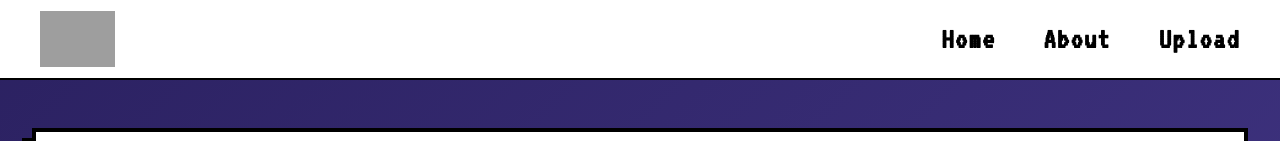
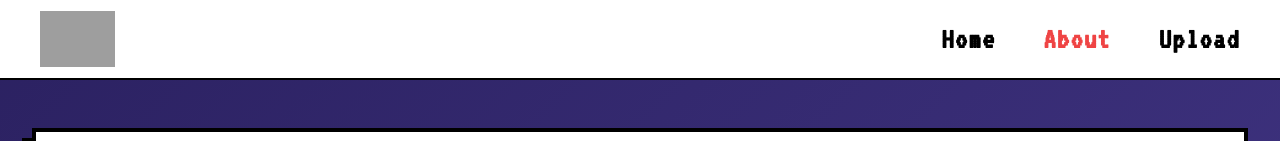
Before and after one commit to jainaryan04/devjams-unfakeable, a React (Create React App) app: page /about in a window 1280 px wide. Shown: the top 141 px of the page. Built offline with nearby package versions, Linux system fonts and the light colour scheme; grey boxes are pictures that could not be loaded.

Commit message:
enhance: navbar ui

```diff
--- a/src/components/Navbar.js
+++ b/src/components/Navbar.js
@@ -1,33 +1,47 @@
 import { useState } from "react";
-import { Link } from "react-router-dom"; // Import Link from react-router-dom
+import { Link, useLocation } from "react-router-dom"; // Import useLocation from react-router-dom
 
 export default function Navbar({ loginAction, text }) {
   const [isMenuOpen, setIsMenuOpen] = useState(false);
+  const location = useLocation(); // Get the current path
 
   const toggleMenu = () => {
     setIsMenuOpen(!isMenuOpen);
   };
 
+  const isActive = (path) => location.pathname === path; // Function to check if the current path matches the link
+
   return (
-    <nav className="absolute flex items-center justify-between bg-white border-b-2 border-black h-[8vh] lg:h-[10vh] px-2 lg:px-10 w-full font-pixeboy z-[1000] font-vt323">
+    <nav className="fixed flex items-center justify-between bg-white border-b-2 border-black h-[8vh] lg:h-[10vh] px-2 lg:px-10 w-full font-pixeboy z-[1000] font-vt323">
       {/* Logo */}
       <div className="">
-      <Link to="/">
-        <img src="/logo.gif" className="h-[3vh] lg:h-[7vh]"/>
+        <Link to="/">
+          <img src="/logo.gif" className="h-[3vh] lg:h-[7vh]" />
         </Link>
       </div>
       {/* Desktop Menu */}
       <ul className="hidden lg:flex items-center gap-12 text-black font-bold text-3xl tracking-wider">
         <Link to="/">
-          <li className="hover:underline">Home</li>
+          <li
+            className={`hover:underline ${isActive("/") ? "text-red-500" : ""}`}
+          >
+            Home
+          </li>
         </Link>
         <Link to="/about">
-          <li className="hover:underline">About</li>
+          <li
+            className={`hover:underline ${isActive("/about") ? "text-red-500" : ""}`}
+          >
+            About
+          </li>
         </Link>
         <Link to="/upload">
-          <li className="hover:underline">Upload</li>
+          <li
+            className={`hover:underline ${isActive("/upload") ? "text-red-500" : ""}`}
+          >
+            Upload
+          </li>
         </Link>
-
       </ul>
 
       {/* Mobile Menu Button */}
@@ -56,22 +70,32 @@ export default function Navbar({ loginAction, text }) {
           {/* Menu Items */}
           <ul className="flex flex-col gap-8 mt-12">
             <li className="hover:underline cursor-pointer text-center">
-              <Link to="/" onClick={toggleMenu}>
+              <Link
+                to="/"
+                onClick={toggleMenu}
+                className={isActive("/") ? "text-red-500" : ""}
+              >
                 Home
               </Link>
             </li>
             <li className="hover:underline cursor-pointer text-center">
-              <Link to="/about" onClick={toggleMenu}>
+              <Link
+                to="/about"
+                onClick={toggleMenu}
+                className={isActive("/about") ? "text-red-500" : ""}
+              >
                 About
               </Link>
             </li>
             <li className="hover:underline cursor-pointer text-center">
-              <Link to="/upload" onClick={toggleMenu}>
+              <Link
+                to="/upload"
+                onClick={toggleMenu}
+                className={isActive("/upload") ? "text-red-500" : ""}
+              >
                 Upload
               </Link>
             </li>
-
-
           </ul>
         </div>
       )}
```
